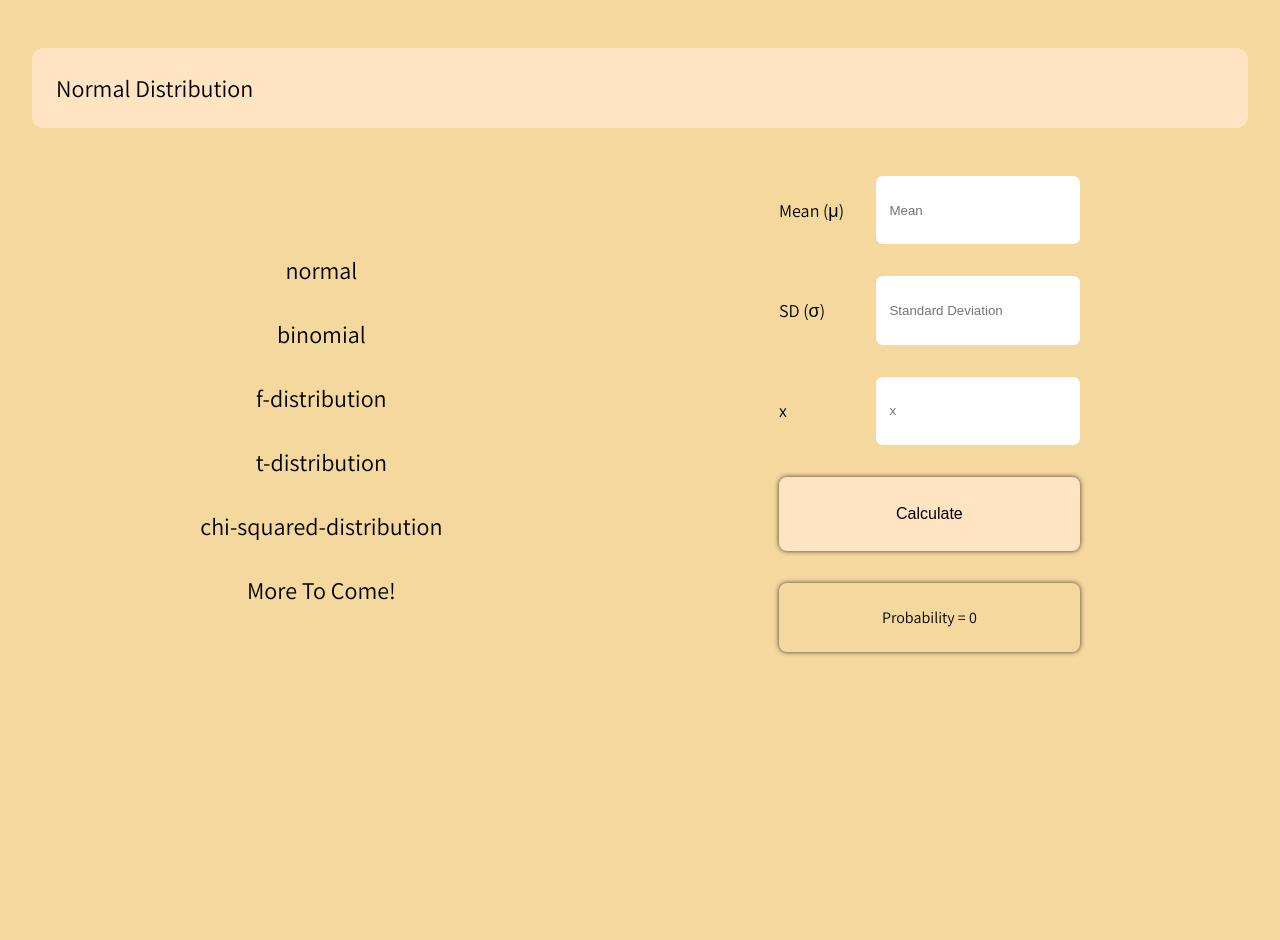
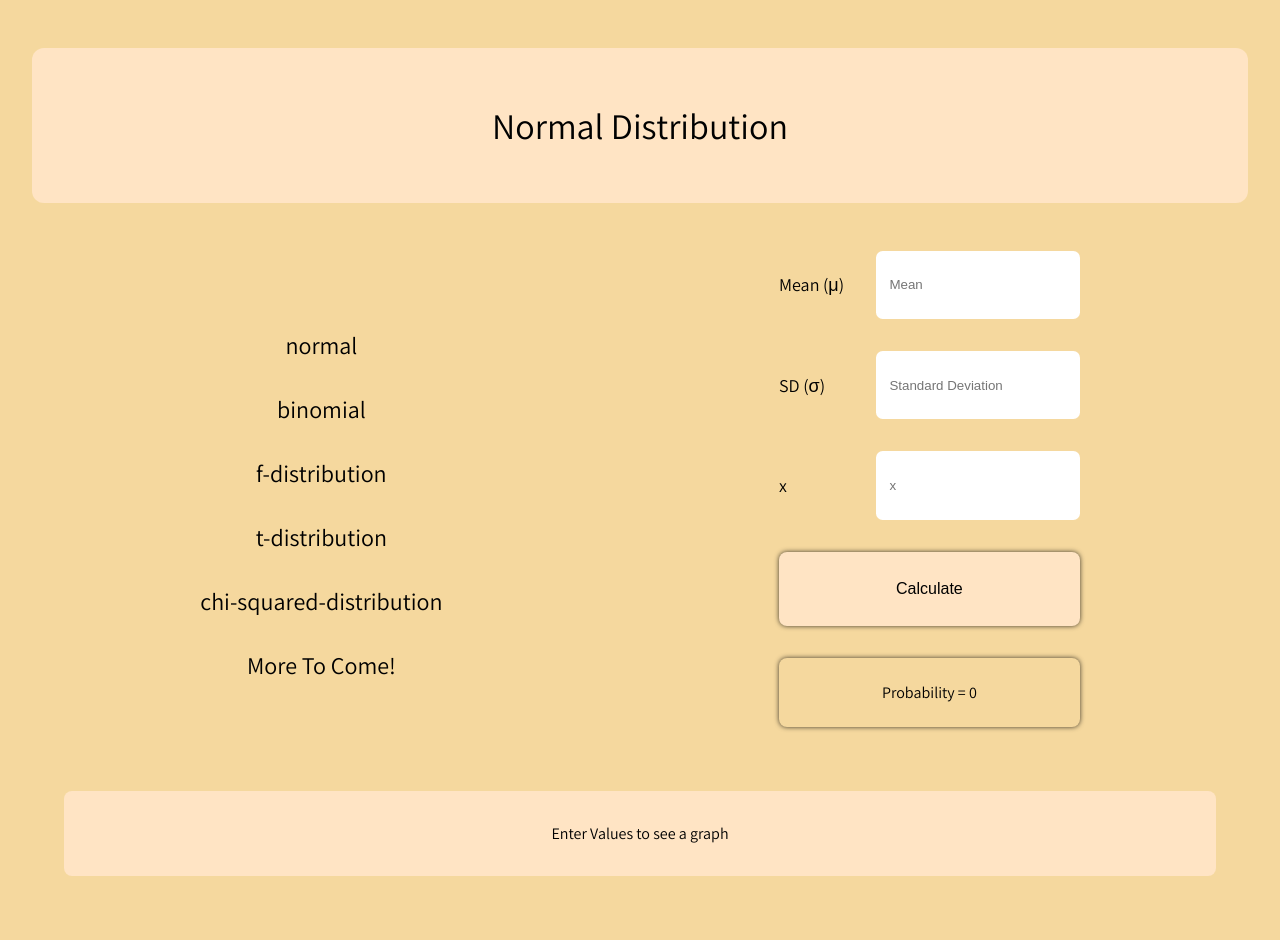
Before and after one commit to TeeEnnEnn/StatisticsHomeworkSite, a Flask app: page /complex/normal in a window 1280 px wide. Shown: the part 141-1081 px from the top of the page. Before the commit the page ends 797 px from the top, so only its background shows below. Run offline with Flask 3, Linux system fonts and the light colour scheme.

Commit message:
Added Normal distribution graph, other minor changes
* Added graph for normal distribution
* Added Lower fence and Upper fence to simple stats page
* Added box plot to simple stats page
* removed AJAX use for resetting data. (This is now done purely through flask)
* Removed unneeded JavaScript.
* Other minor changes.

```diff
--- a/Stats/__init__.py
+++ b/Stats/__init__.py
@@ -12,9 +12,9 @@ def create_app():
 
 def register_blueprints(app):
     from Stats.main.views import main
-    from Stats.complex.views import complex_stats
+    from Stats.complex.views import complex_
     from Stats.simple.views import simple
 
     app.register_blueprint(main, url_prefix="/")
-    app.register_blueprint(complex_stats, url_prefix="/")
+    app.register_blueprint(complex_, url_prefix="/")
     app.register_blueprint(simple, url_prefix="/")
--- a/Stats/complex/graphs.py
+++ b/Stats/complex/graphs.py
@@ -0,0 +1,30 @@
+import numpy as np
+import matplotlib.pyplot as plt
+from scipy.stats import norm
+
+image_file_path = "C:\\Users\\theon\\Documents\\GitHub\\StatisticsWebsiteClone\\Stats\\static\\"
+
+
+def create_bell_graph(mean, std, user_x):
+    mean = float(mean)
+    std = float(std)
+
+    plt.figure(figsize=(8, 6))
+
+    x = np.linspace(mean - 5 * std, mean + 5 * std, 100)
+    pdf = norm.pdf(x, mean, std)
+    plt.plot(x, pdf, linewidth=1, color="r")
+
+    plt.axvline(user_x, color="b", linestyle="-", label="x")
+
+    shaded_area = np.where(x < user_x)
+    plt.fill_between(x[shaded_area], pdf[shaded_area], color="gray", alpha=0.5, label="Probability")
+
+    plt.xlabel("X-Axis")
+    plt.ylabel("Probability Density")
+    plt.title("Bell Shaped Graph")
+    plt.legend()
+
+    plt.grid(True)
+    plt.savefig(image_file_path + "normal-graph.png")
+    plt.close()
--- a/Stats/complex/views.py
+++ b/Stats/complex/views.py
@@ -1,21 +1,23 @@
-from flask import Blueprint, render_template
+from flask import Blueprint, render_template, send_file
 
 from Stats.complex.forms import NormalForm, BinomialForm, ChiSquaredForm, FForm, TForm
+from Stats.complex.graphs import create_bell_graph
 from Stats.complex.utils import Distributions
 
-complex_stats = Blueprint("complex", __name__)
+complex_ = Blueprint("complex", __name__)
 
 functions = ["normal", "binomial", "f-distribution", "t-distribution", "chi-squared-distribution", "More To Come!"]
 accuracy = 4
 
 
-@complex_stats.route("/complex", methods=["GET", "POST"])
+@complex_.route("/complex", methods=["GET", "POST"])
 def home():
     return render_template("complex_home.html", functions=functions)
 
 
-@complex_stats.route("/complex/normal", methods=["GET", "POST"])
+@complex_.route("/complex/normal", methods=["GET", "POST"])
 def normal():
+    graph = False
     form = NormalForm()
     mean, standard_deviation, x = 0, 0, 0
     calculator = Distributions(accuracy)
@@ -23,13 +25,25 @@ def normal():
         mean = form.mean.data
         standard_deviation = form.standard_deviation.data
         x = form.x.data
+        try:
+            create_bell_graph(mean, standard_deviation, x)
+            graph = True
+        except (RuntimeError, Exception):
+            graph = False
 
     distribution_name = "Normal Distribution"
     probability = calculator.normal(mean, standard_deviation, x)
-    return render_template("normal.html", functions=functions, form=form, probability=probability, distribution_name=distribution_name)
+    return render_template("normal.html", functions=functions, form=form, probability=probability,
+                           distribution_name=distribution_name, graph=graph)
 
 
-@complex_stats.route("/complex/binomial", methods=["GET", "POST"])
+@complex_.route("/normal-image")
+def normal_graph():
+    graph_image_path = "C:\\Users\\theon\\Documents\\GitHub\\StatisticsWebsiteClone\\Stats\\static\\normal-graph.png"
+    return send_file(graph_image_path, mimetype="image/png")
+
+
+@complex_.route("/complex/binomial", methods=["GET", "POST"])
 def binomial():
     x, n, p = 0, 0, 0
     form = BinomialForm()
@@ -42,10 +56,11 @@ def binomial():
     distribution_name = "Binomial Distribution"
     probability, mean, variance, standard_deviation = calculator.binomial(n=n, p=p, x=x)
     return render_template("binomial.html", functions=functions, form=form, probability=probability, mean=mean,
-                           variance=variance, standard_deviation=standard_deviation, distribution_name=distribution_name)
+                           variance=variance, standard_deviation=standard_deviation,
+                           distribution_name=distribution_name)
 
 
-@complex_stats.route("/complex/t-distribution", methods=["GET", "POST"])
+@complex_.route("/complex/t-distribution", methods=["GET", "POST"])
 def t_distribution():
     form = TForm()
     freedom, x = 0, 0
@@ -56,10 +71,11 @@ def t_distribution():
 
     distribution_name = "T Distribution"
     probability = calculator.t_distribution(x=x, freedom=freedom)
-    return render_template("t_distribution.html", functions=functions, form=form, probability=probability, distribution_name=distribution_name)
+    return render_template("t_distribution.html", functions=functions, form=form, probability=probability,
+                           distribution_name=distribution_name)
 
 
-@complex_stats.route("/complex/f-distribution", methods=["GET", "POST"])
+@complex_.route("/complex/f-distribution", methods=["GET", "POST"])
 def f_distribution():
     form = FForm()
     freedom_n, freedom_d, x = 0, 0, 0
@@ -71,10 +87,11 @@ def f_distribution():
 
     distribution_name = "F Distribution"
     probability = calculator.f_distribution(x=x, freedom_n=freedom_n, freedom_d=freedom_d)
-    return render_template("f_distribution.html", functions=functions, form=form, probability=probability, distribution_name=distribution_name)
+    return render_template("f_distribution.html", functions=functions, form=form, probability=probability,
+                           distribution_name=distribution_name)
 
 
-@complex_stats.route("/complex/chi-squared-distribution", methods=["GET", "POST"])
+@complex_.route("/complex/chi-squared-distribution", methods=["GET", "POST"])
 def chi_squared():
     form = ChiSquaredForm()
     freedom, chi_square = 0, 0
@@ -85,4 +102,5 @@ def chi_squared():
 
     distribution_name = "Chi Squared Distribution"
     probability = calculator.chi_squared_distribution(chi_square=chi_square, freedom=freedom)
-    return render_template("chi_squared_distribution.html", functions=functions, form=form, probability=probability, distribution_name=distribution_name)
+    return render_template("chi_squared_distribution.html", functions=functions, form=form, probability=probability,
+                           distribution_name=distribution_name)
--- a/Stats/static/index.js
+++ b/Stats/static/index.js
@@ -1,57 +1,56 @@
 document.addEventListener('DOMContentLoaded', function () {
-    document.getElementById('reset-button').addEventListener('click', async function () {
-        fetch('/reset-data', {
-            method: 'POST',
-        })
-            .then(response => response.json())
-            .then(data => {
-                console.log(data.message);
-                resetForm();
-                // Replace the current history entry with a new one that has the same URL but no form data
-                window.history.replaceState({}, document.title, window.location.href);
-                location.reload();
-            })
-            .catch(error => {
-                console.error('Error:', error);
-            });
-    });
+    const formValueField = document.getElementById("form-value");
 
+    // Reset the value in the field
     function resetForm() {
-        let formValueField = document.getElementById("form-value");
-        // Store the value in the sessionStorage object with the key "formValue"
         sessionStorage.setItem("formValue", formValueField.value);
         formValueField.value = "";
     }
 
-
-    // When the page is reloaded, check if there is a value stored in the sessionStorage object
-    let storedValue = sessionStorage.getItem("formValue");
-    if (storedValue) {
-        // If there is, clear it and set the form value field to an empty string
-        sessionStorage.clear();
-        document.getElementById("form-value").value = "";
-    }
-
     // To select and focus on the value that is already in the form.
     window.addEventListener("load", function () {
-        let myFormInput = document.getElementById("form-value");
-        myFormInput.focus();
-        myFormInput.select();
+        formValueField.focus();
+        formValueField.select();
     });
 
+    // To hide the Ascending and Descending options on the current data set
     let options = document.querySelectorAll(".option");
-    options.forEach(option =>{
-        if (dataSetSize < 3){
+    options.forEach(option => {
+        if (dataSetSize < 3) {
             option.classList.add("hide");
         }
-    })
+    });
 
-    /*    // To make the alert grid disappear when it is no longer in use
-        const flashMessage = document.querySelector(".flash-message");
-        if (flashMessage){
-            setTimeout(function (){
-                flashMessage.classList.add("alert-complete");
-            }, 3000)
-        }*/
+// Add event listener for double-click on data-value elements
+    const dataGrid = document.querySelector(".data-set-grid");
+    dataGrid.addEventListener("dblclick", async function (event) {
+        const element = event.target;
+        if (element.classList.contains("data-value")) {
+            const index = element.id.split("-")[1];
+            const data = {"index": index};
+
+            // Send a POST request to your Flask app to delete the item from the data_set
+            const response = await fetch('/delete-item', {
+                method: 'POST',
+                headers: {
+                    'Content-Type': 'application/json'
+                },
+                body: JSON.stringify(data)
+            });
+
+            if (response.ok) {
+                // If the deletion was successful, remove the element from the DOM
+                element.remove();
+                console.log(formValueField.value);
+                resetForm();
+                window.history.replaceState({}, document.title, window.location.href);
+                location.reload();
+            } else {
+                // Handle error if needed
+                console.error('Error:', response.statusText);
+            }
+        }
+    });
+
 
 });
--- a/Stats/static/styles.css
+++ b/Stats/static/styles.css
@@ -319,3 +319,14 @@ input#form-value {
 	align-items: center;
 	gap: 2em;
 }
+
+.complex-graph-grid{
+	display: grid;
+	background-color: bisque;
+	grid-template-columns: 1fr;
+	align-items: center;
+	justify-items: center;
+	border-radius: var(--border-radius);
+	padding: 1em;
+	gap: 1em;
+}
--- a/Stats/templates/base.html
+++ b/Stats/templates/base.html
@@ -38,6 +38,9 @@
 </div>
 
 {% block body %}{% endblock body %}
+<footer>
+
+</footer>
 </body>
 
 </html>
--- a/Stats/templates/complex_home.html
+++ b/Stats/templates/complex_home.html
@@ -2,7 +2,7 @@
 
 {% block body %}
     <div class="container">
-        <div class="page-header">Choose a Function</div>
+        <div class="page-header"><h2>Choose a Function</h2></div>
     </div>
 
     <div class="container">
--- a/Stats/templates/distribution_template.html
+++ b/Stats/templates/distribution_template.html
@@ -2,7 +2,9 @@
 
 {% block body %}
     <div class="container">
-        <div class="page-header">{{ distribution_name }}</div>
+        <div class="page-header">
+            <h2>{{ distribution_name }}</h2>
+        </div>
     </div>
 
     <div class="container">
@@ -16,7 +18,10 @@
                     {% endif %}
                 {% endfor %}
             </div>
-                {% block workspace %}{% endblock %}
+            {% block workspace %}{% endblock %}
+        </div>
+        <div class="container">
+            {% block non_workspace %}{% endblock non_workspace %}
         </div>
     </div>
 {% endblock body %}
--- a/Stats/templates/normal.html
+++ b/Stats/templates/normal.html
@@ -38,3 +38,16 @@
     </div>
 
 {% endblock workspace %}
+
+{% block non_workspace %}
+    {% if graph %}
+        <div class="complex-graph-grid">
+            <h2>{{ distribution_name }} Graph</h2>
+            <img src="{{ url_for('complex.normal_graph') }}" alt="A bell shaped curve">
+        </div>
+    {% else %}
+        <div class="complex-graph-grid">
+            <p>Enter Values to see a graph</p>
+        </div>
+    {% endif %}
+{% endblock non_workspace %}
```
Also changed, not shown: Stats/simple/graphs.py (renamed from Stats/simple/graph.py, +15 -0 lines), Stats/simple/utils.py (+19 -0 lines), Stats/simple/views.py (+25 -14 lines), Stats/templates/simple_home.html (+32 -21 lines), Stats/static/boxplot.png (added), Stats/static/frequency_graph.png, Stats/static/line_graph.png, Stats/static/normal-graph.png (added).
